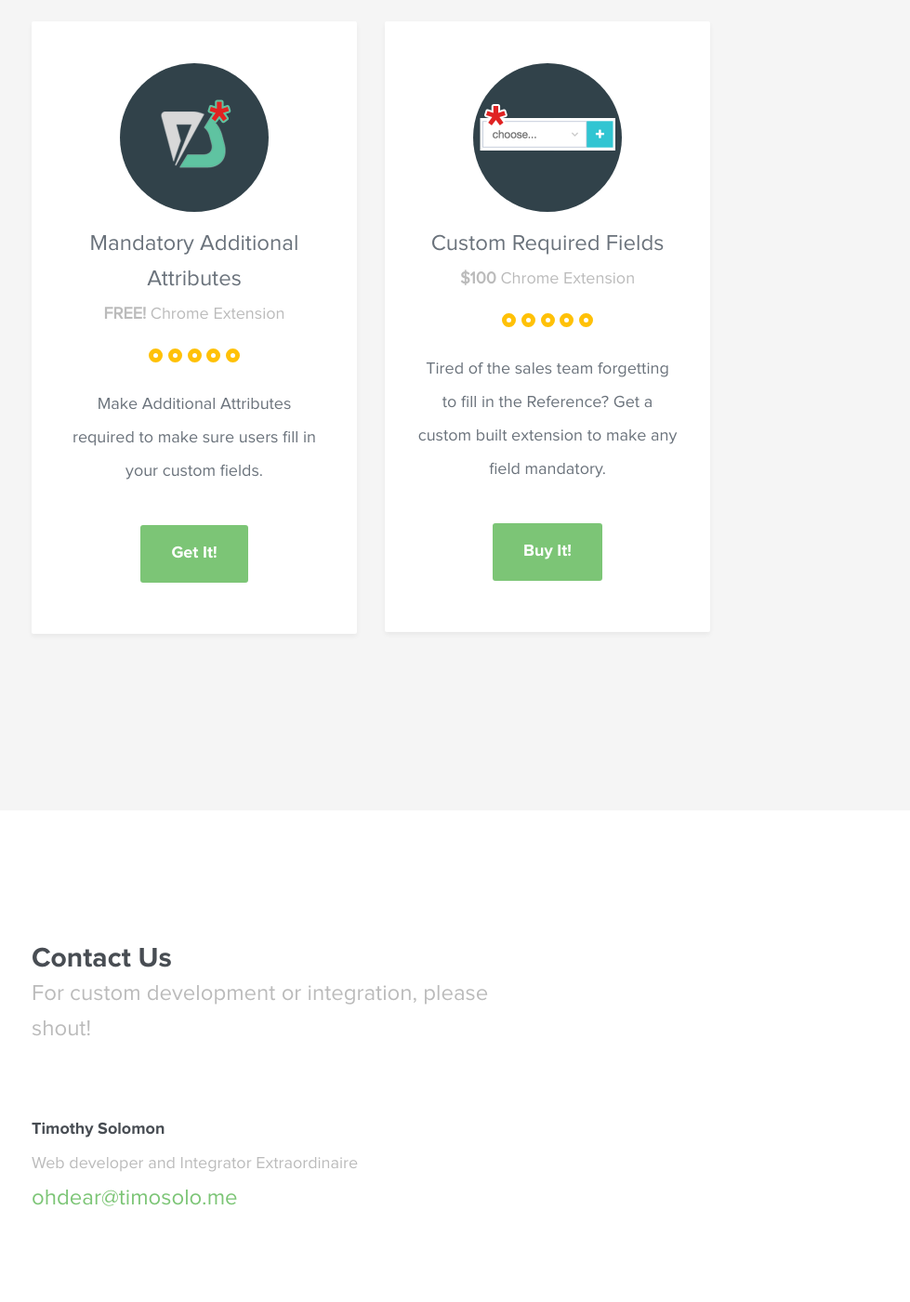
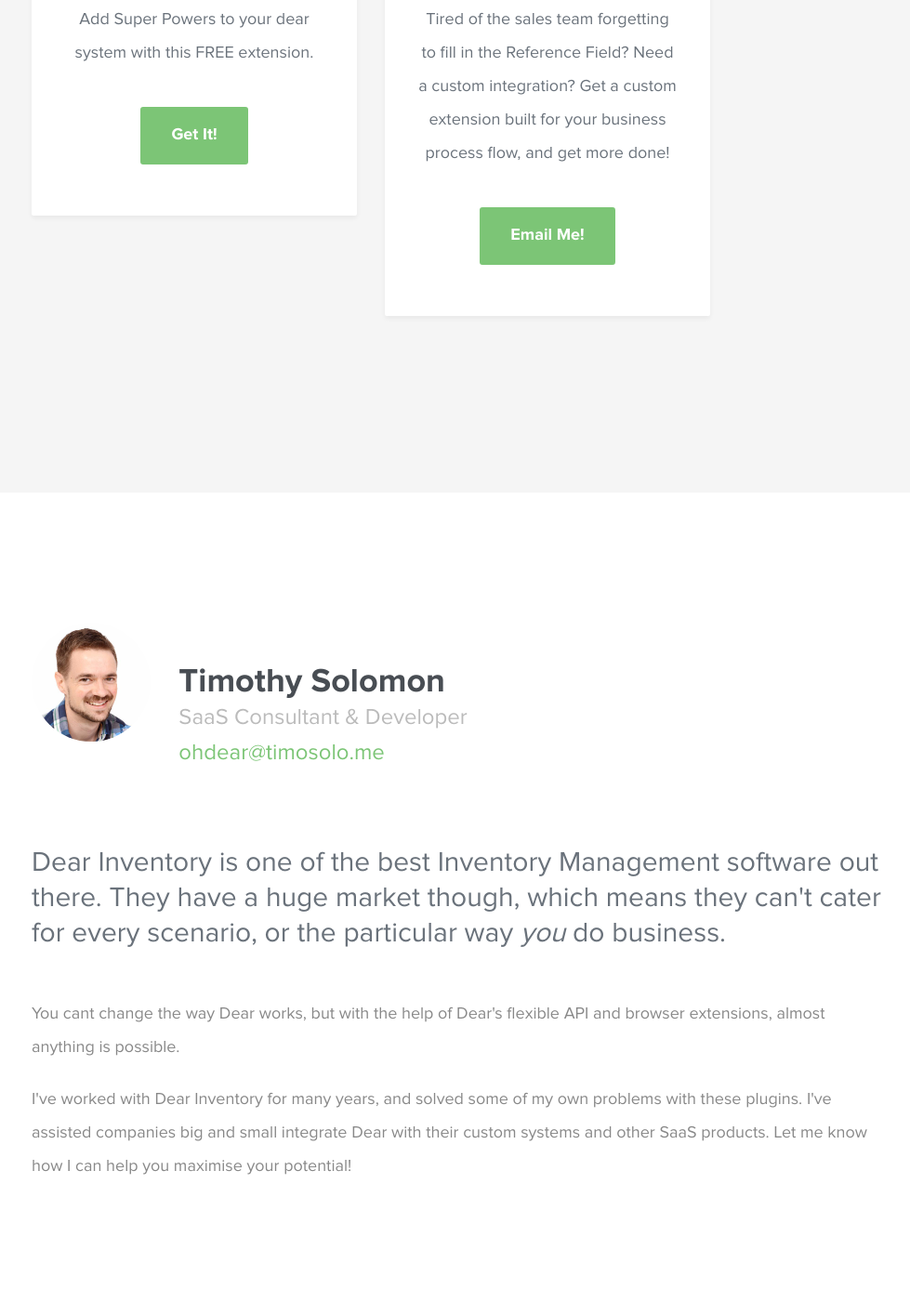
Before and after one commit to TimoSolo/ohdear.me, a plain HTML site: page index.html in a window 1280 px wide. Shown: the part 719-2120 px from the top of the page at 93% size, without its empty margins (51-1030 px from the left). Drawn offline with Linux system fonts and the light colour scheme.

Commit message:
superdear

```diff
--- a/index.html
+++ b/index.html
@@ -68,17 +68,30 @@
 	</div><!-- /.container-fluid -->
 </nav>
 
-<section class="call-to-action">
+<!-- <section class="call-to-action">
 		<div class="container">
 			<div class="row">
 				<div class="col-md-8 col-md-offset-2 text-center wow animated fadeInUp">
 						<h2 class="heading white">Oh Dear!</h2>
 						<h4 class="subheading white">Tools, Integration &amp; Custom Development for Dear&nbsp;Systems</h4>
-
+						<p>
+							Dear Inventory is one of the best Inventory Management software out there.
+							They have a huge market though, which means they can't cater for every scenario, or the particular way
+							<i>you</i> do business.
+						</p>
+						<p>
+							You cant change the way Dear works, but with the help of Dear's flexible API and
+							browser extensions, almost anything is possible.
+						</p>
+						<p>
+							I've worked with Dear Inventory for many years, and solved some of my own problems with
+							these plugins. I've assisted companies big and small integrate Dear with their custom systems
+							and other SaaS products.
+						</p>
 				</div>
 			</div>
 		</div>
-	</section>
+	</section> -->
 
 <section id="apps" class="reviews">
 	<div class="container">
@@ -91,8 +104,8 @@
 			<div class="noowl-reviews">
 				<div class="item col-sm-6 col-lg-4">
 					<div class="review text-center wow animated fadeInUp">
-						<img src="img/apps/required.png" class="reviewer-pic" alt="">
-						<h4 class="subheading reviewer-name">Mandatory Additional Attributes</h4>
+						<img src="img/apps/superdear.png" class="reviewer-pic" alt="">
+						<h4 class="subheading reviewer-name">Super Dear!</h4>
 						<h6 class="subheading muted reviewer-city"><b>FREE!</b> Chrome Extension</h6>
 						<div class="rating">
 							<span class="rate active"></span>
@@ -101,15 +114,15 @@
 							<span class="rate active"></span>
 							<span class="rate active"></span>
 						</div>
-						<p class="small">Make Additional Attributes required to make sure users fill in your custom fields.</p>
-						<a class="btn btn-green" target="_blank" href="https://chrome.google.com/webstore/detail/dear-systems-required-add/neoiolmficjbibnneplbiehcbnnebfke" >Get It!</a>
+						<p class="small">Add Super Powers to your dear system with this FREE extension.</p>
+						<a class="btn btn-green" target="_blank" href="https://chrome.google.com/webstore/detail/dearsystems-super-dear/ghgejnlcdnonhmioaapmolbkkbagfgmi" >Get It!</a>
 					</div>
 				</div>
 				<div class="item  col-sm-6 col-lg-4">
 					<div class="review text-center wow animated fadeInUp">
 						<img src="img/apps/customreq.png" class="reviewer-pic" alt="">
-						<h4 class="subheading reviewer-name">Custom Required Fields</h4>
-						<h6 class="subheading muted reviewer-city"><b>$100</b> Chrome Extension</h6>
+						<h4 class="subheading reviewer-name">Custom Plugin</h4>
+						<h6 class="subheading muted reviewer-city">Browser Extension</h6>
 						<div class="rating">
 							<span class="rate active"></span>
 							<span class="rate active"></span>
@@ -117,9 +130,9 @@
 							<span class="rate active"></span>
 							<span class="rate active"></span>
 						</div>
-						<p class="small">Tired of the sales team forgetting to fill in the Reference?
-							Get a custom built extension to make any field mandatory. </p>
-						<a class="btn btn-green" target="_blank" href="mailto:ohdear@timosolo.me?subject=Custom Required Fields" >Buy It!</a>
+						<p class="small">Tired of the sales team forgetting to fill in the Reference Field? Need a custom integration?
+							Get a custom extension built for your business process flow, and get more done! </p>
+						<a class="btn btn-green" target="_blank" href="mailto:ohdear@timosolo.me?subject=Custom Dear Development" >Email Me!</a>
 
 					</div>
 				</div>
@@ -162,47 +175,40 @@
 </section> -->
 
 <section id="contact">
-	<div class="container">
-		<div class="row">
-			<div class="col-md-6 text-left text-center-mobile wow animated fadeInUp contact-details">
-				<h3 class="heading no-margin wow animated fadeInUp">Contact Us</h3>
-				<h4 class="subheading muted no-margin wow animated fadeInUp">For custom development or integration, please shout!</h4>
-				<div class="details">
-					<h6 class="heading no-margin">Timothy Solomon</h6>
-					<p class="small muted wow animated fadeInUp no-margin">Web developer and Integrator Extraordinaire</p>
-					<a href="mailto:ohdear@timosolo.me"><h4 class="subheading accent no-margin wow animated fadeInUp">
-					ohdear@timosolo.me</h4></a>
+		<div class="container">
+				<div class="row">
+					<div class="col-sm-12 col-md-10">
+						<div class="row author">
+							<div class="col-sm-3 col-md-2">
+								<img src="img/me.jpg" alt="" class="pic" style="border-radius:50%">
+							</div>
+							<div class="col-sm-9 col-md-10 author-name">
+								<h2 class="heading wow animated fadeInUp">Timothy Solomon</h2>
+								<h4 class="subheading muted wow animated fadeInUp">SaaS Consultant &amp; Developer<br/>
+								<a href="mailto:ohdear@timosolo.me" class="accent">
+										ohdear@timosolo.me</a>
+									</h4>
+							</div>
+
+							<div class="col-md-12">
+								<h3 class="subheading gray wow animated fadeInUp">Dear Inventory is one of the best Inventory Management software out there.
+										They have a huge market though, which means they can't cater for every scenario, or the particular way
+										<i>you</i> do business.</h3>
+									<p class="small muted-light wow animated fadeInUp">
+										You cant change the way Dear works, but with the help of Dear's flexible API and
+										browser extensions, almost anything is possible.
+									</p>
+									<p class="small muted-light wow animated fadeInUp">
+										I've worked with Dear Inventory for many years, and solved some of my own problems with
+										these plugins. I've assisted companies big and small integrate Dear with their custom systems
+										and other SaaS products. Let me know how I can help you maximise your potential!
+									</p>
+							</div>
+						</div>
+					</div> <!-- col-md-6 author -->
+
 				</div>
 			</div>
-			<!-- <form action="php/newMail.php" method="post" class="mail-form">
-				<div class="col-md-6">
-					<div class="row">
-						<div class="col-sm-6">
-							<input name="firstname" type="text" class="form-control" placeholder="Name" data-validation="required">
-						</div>
-						<div class="col-sm-6">
-							<input name="email" type="text" class="form-control" placeholder="Email" data-validation="email">
-						</div>
-					</div>
-					<div class="row">
-						<div class="col-sm-12">
-							<input name="subject" type="text" class="form-control" placeholder="Subject" data-validation="required">
-						</div>
-					</div>
-					<div class="row">
-						<div class="col-sm-12">
-							<textarea name="body" class="form-control" rows="10" placeholder="Message. . ." data-validation="required"></textarea>
-						</div>
-					</div>
-					<div class="row">
-						<div class="col-sm-12.text-left">
-							<input type="submit" class="btn btn-green contact-button" value="Send">
-						</div>
-					</div>
-				</div>
-			</form> -->
-		</div>
-	</div>
 </section>
 
 <footer>
```
Also changed, not shown: img/apps/superdear.png (added), img/author.png (deleted), img/me.jpg (added).
